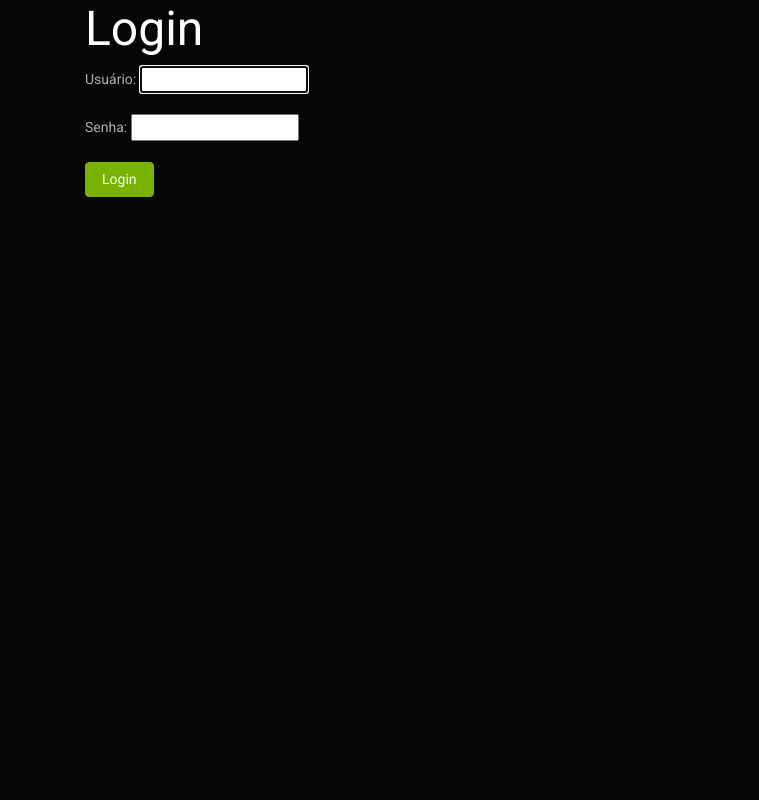
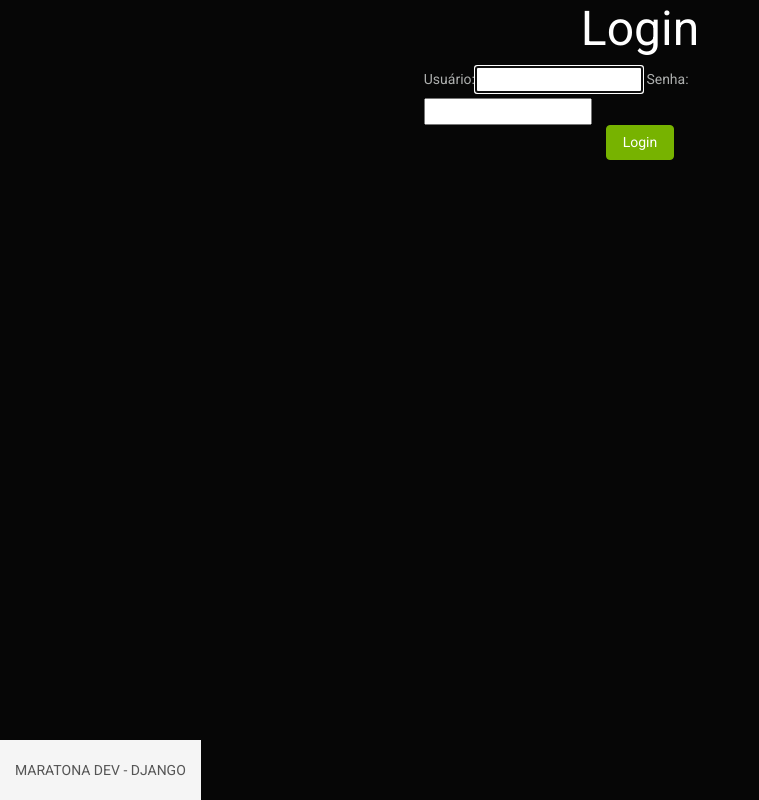
Before and after one commit to luiz158/final-project-customer-app-django, a Django app: page /login/ in a window 1280 px wide. Shown: the whole page, without its empty margins (0-759 px from the left). Run offline with Django 3.2, Linux system fonts and the light colour scheme; some libraries are stand-ins or nearby versions.

Commit message:
bootstrap

```diff
--- a/gestao_clientes/settings.py
+++ b/gestao_clientes/settings.py
@@ -122,7 +122,7 @@ USE_TZ = True
 # Static files (CSS, JavaScript, Images)
 # https://docs.djangoproject.com/en/3.0/howto/static-files/
 
-STATIC_URL = '/static/'
+STATIC_URL = '/statics/'
 
 MEDIA_URL = '/media/'
 
@@ -133,3 +133,7 @@ LOGIN_URL = '/login/'
 LOGIN_REDIRECT_URL = 'person_list'
 
 STATIC_ROOT = os.path.join(BASE_DIR, 'staticfiles')
+
+STATICFILES_DIRS = [
+    'statics',
+]
--- /dev/null
+++ b/statics/stick-footer.css
@@ -0,0 +1,22 @@
+html {
+    position: relative;
+    min-height: 100%;
+}
+body {
+    margin-bottom: 60px;
+}
+
+.footer {
+    position: absolute;
+    bottom: 0;
+    width: 100%
+    height: 60px;
+    line-height: 60px;
+    background-color: #f5f5f5;
+}
+
+.container-footer {
+    width: auto;
+    max-width: 680px;
+    padding: 0 15px;
+}
--- a/templates/base.html
+++ b/templates/base.html
@@ -1,8 +1,12 @@
+{% load static %}
+
 <!DOCTYPE html>
 <html lang="en">
 <head>
     <meta charset="UTF-8">
     <link rel="stylesheet" href="https://stackpath.bootstrapcdn.com/bootswatch/4.5.0/cyborg/bootstrap.min.css">
+    <link rel="stylesheet" href="https://stackpath.bootstrapcdn.com/font-awesome/4.7.0/css/font-awesome.min.css">
+    <link rel="stylesheet" href="{% static 'stick-footer.css' %}">
     <title>{% block title %}{% endblock %}</title>
 </head>
 <body>
@@ -11,5 +15,9 @@
 
         {% endblock %}
     </div>
+
+    {% block footer %}
+    {% endblock %}
+
 </body>
 </html>
--- a/templates/registration/login.html
+++ b/templates/registration/login.html
@@ -1,14 +1,58 @@
 {% extends 'base.html' %}
+
+{% load bootstrap %}
 
 {% block title %}Página de Login{% endblock %}
 
 {% block main %}
+<div class="container">
+  <div class="row">
+    <div class="col">
 
-    <h2>Login</h2>
-    <form method="post">
+    </div>
+    <div class="col-3.7">
+      <h2>Login</h2>
+    </div>
+    <div class="col">
+
+    </div>
+  </div>
+  <div class="row">
+    <div class="col">
+
+    </div>
+    <div class="col-5">
+      <form method="post">
         {% csrf_token %}
-        {{ form.as_p }}
-        <button type="submit" class="btn btn-success">Login</button>
-    </form>
+        {{ form|bootstrap }}
+
+    </div>
+    <div class="col">
+
+    </div>
+  </div>
+    <div class="row">
+    <div class="col">
+
+    </div>
+    <div class="col-3.7">
+      <button type="submit" class="btn btn-success">Login</button>
+        </form>
+    </div>
+    <div class="col">
+
+    </div>
+  </div>
+</div>
+
+
 
 {% endblock %}
+
+{% block footer %}
+    <footer class="footer">
+      <div class="container-footer">
+        <span class="text-muted"> MARATONA DEV - DJANGO </span>
+      </div>
+    </footer>
+{% endblock %}
```
Also changed, not shown: clientes/templates/person.html (+23 -6 lines), home/templates/home.html (+19 -10 lines), db.sqlite3.
